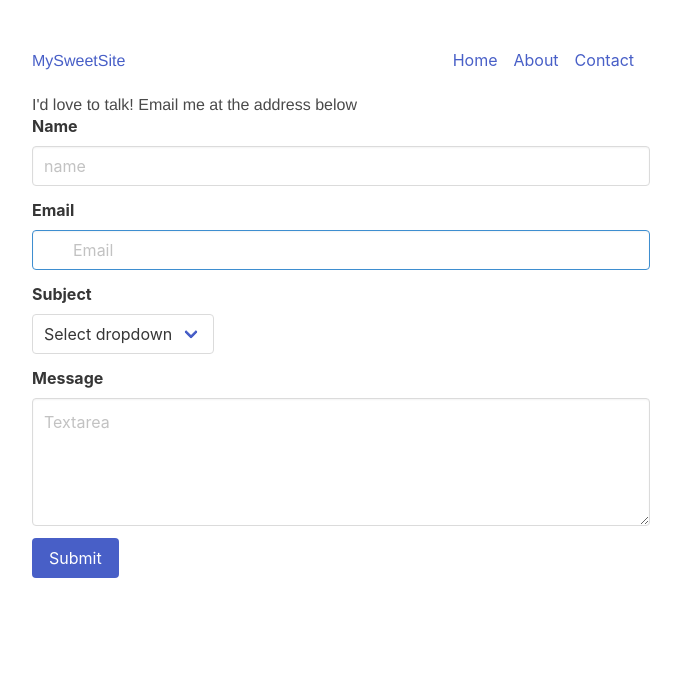
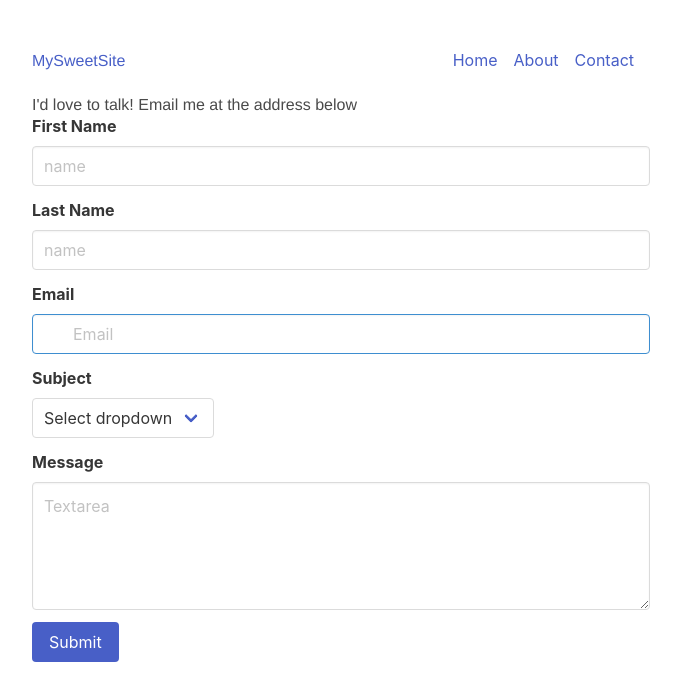
Before and after one commit to niecey0123/portfolio, a Gatsby site: page /contact in a window 1280 px wide. Shown: the whole page, without its empty margins (299-980 px from the left). Built offline with nearby package versions, Linux system fonts and the light colour scheme; Gatsby itself is replaced by a stand-in of ours; some icons are missing.

Commit message:
added form

```diff
--- a/src/pages/contact.js
+++ b/src/pages/contact.js
@@ -7,12 +7,19 @@ export default () => (
         <div>
     <h1>I'd love to talk! Email me at the address below</h1>
 
-    <form name="contact" method="post" data-netlify="true" data-netlify-honeypot="bot-field">
+    <form name="contact" method="POST" data-netlify="true" data-netlify-honeypot="bot-field" netlify>
 
         <div className="field">
-        <label htmlFor="name" className="label">Name</label>
+        <label htmlFor="fname" className="label">First Name</label>
         <div className="control">
-            <input  className="input" name="name" type="text" placeholder="name" />
+            <input  className="input" name="firstname" type="text" placeholder="name" />
+        </div>
+        </div>
+
+        <div className="field">
+        <label htmlFor="lname" className="label">Last Name</label>
+        <div className="control">
+            <input  className="input" name="lastname" type="text" placeholder="name" />
         </div>
         </div>
 
@@ -36,8 +43,8 @@ export default () => (
             <div className="control">
                 <div className="select">
                 <select>
-                    <option>Select dropdown</option>
-                    <option>Job Opportunity</option>
+                    <option value="leader">Select dropdown</option>
+                    <option value="follower">Job Opportunity</option>
                 </select>
                 </div>
             </div>
@@ -46,13 +53,13 @@ export default () => (
             <div className="field">
             <label htmlFor="message" className="label">Message</label>
             <div className="control">
-                <textarea className="textarea"   name="message"placeholder="Textarea"></textarea>
+                <textarea className="textarea" name="message" placeholder="Textarea"></textarea>
             </div>
             </div>
 
          <div className="field is-grouped">
         <div className="control">
-            <button className="button is-link">Submit</button>
+            <button type="submit" className="button is-link">Submit</button>
         </div>
         </div>
 
```
